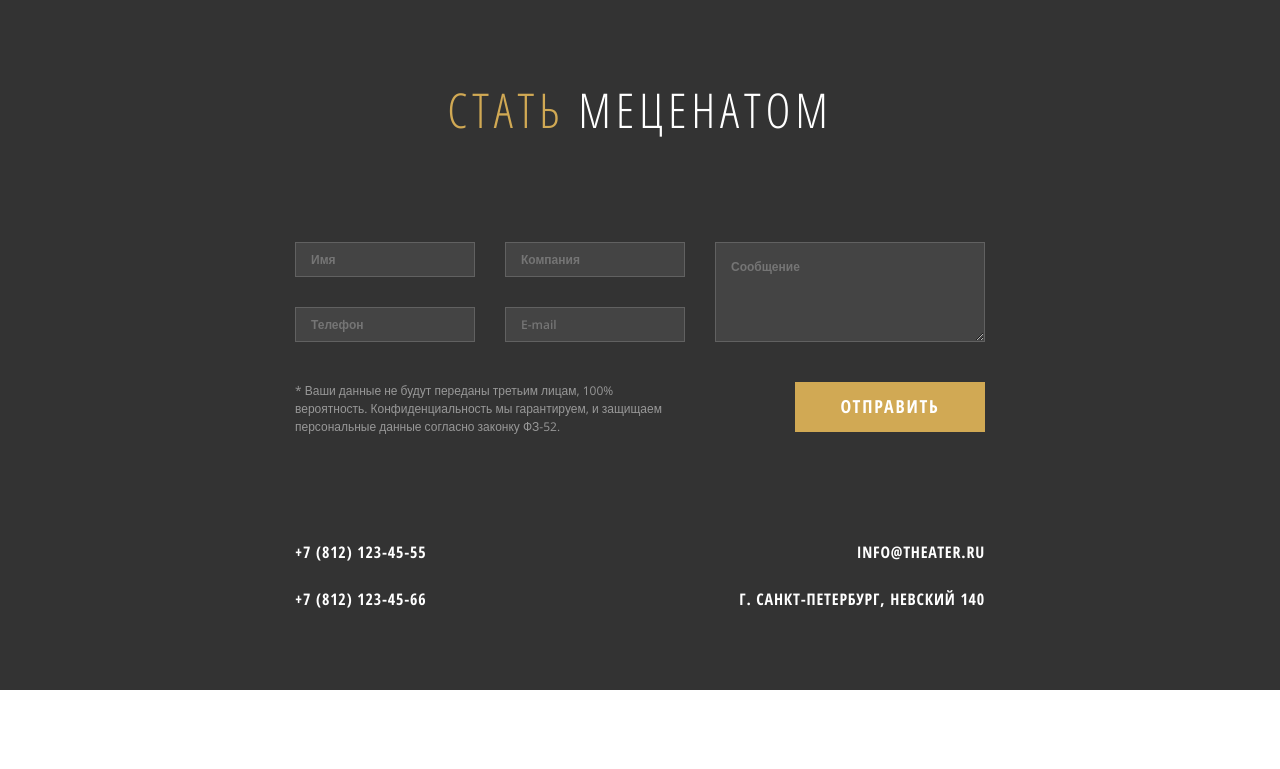
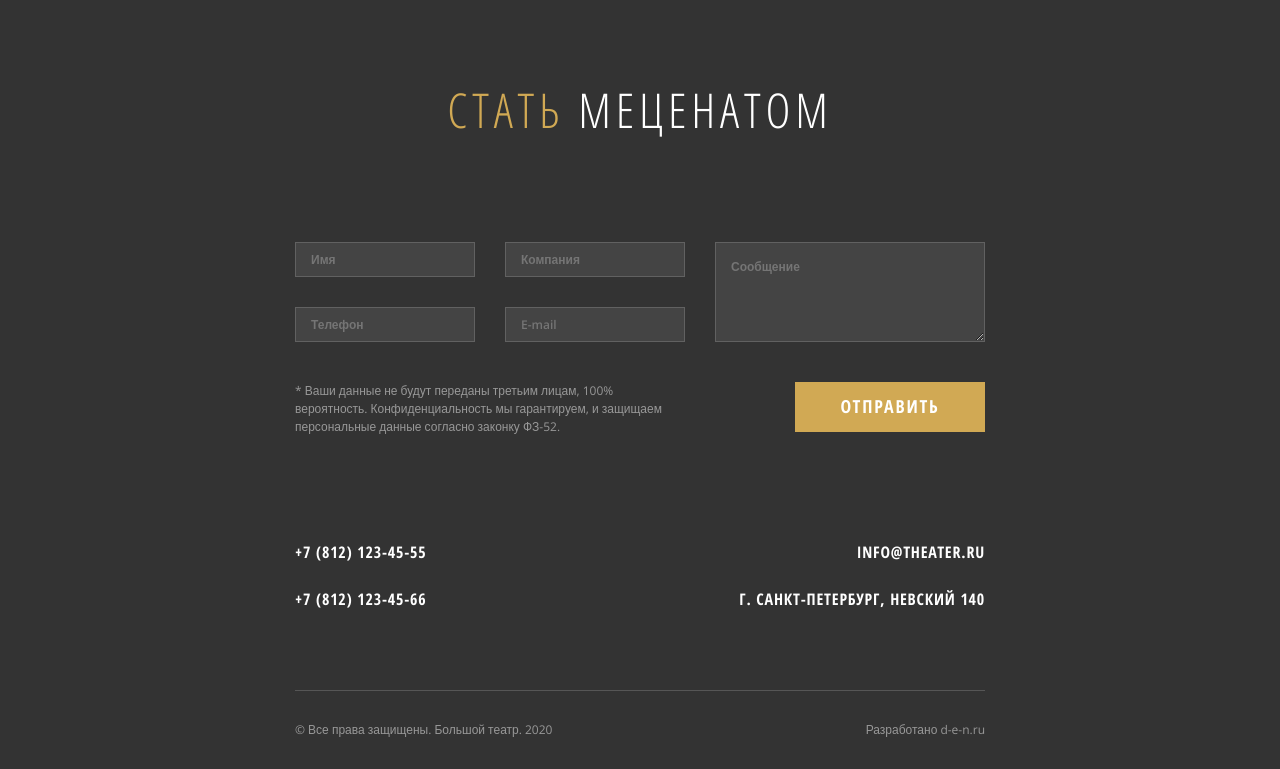
Before and after one commit to olga-volga/bolshoi_theatre, a website: page src/index.html in a window 1280 px wide. Shown: the part 3868-4637 px from the top of the page. Before the commit the page ends 4558 px from the top, so only its background shows below. Drawn offline with nearby package versions, Linux system fonts and the light colour scheme; files that its build step writes are made by us from their sources; files whose address does not match are found by name.

Commit message:
create & stylize footer section

```diff
--- a/src/index.html
+++ b/src/index.html
@@ -249,6 +249,14 @@
 				</div>
 			</div>
 		</section>
+		<footer class="footer">
+			<div class="container">
+				<div class="footer__body">
+					<p class="footer__rights">&copy; Все права защищены. Большой театр. 2020</p>
+					<p class="footer__design">Разработано d-e-n.ru</p>
+				</div>
+			</div>
+		</footer>
 	</div>
 	<script src="script.js"></script>
 </body>
--- a/src/scss/media/_media.scss
+++ b/src/scss/media/_media.scss
@@ -7,3 +7,4 @@
 @import '_media_award.scss';
 @import '_media_partners.scss';
 @import '_media_contact.scss';
+@import '_media_footer.scss';
--- /dev/null
+++ b/src/scss/media/_media_footer.scss
@@ -0,0 +1,7 @@
+.footer {
+	@media (max-width: $md4) {
+		&__body {
+			display: block;
+		}
+	}
+}
--- /dev/null
+++ b/src/scss/sections/_footer.scss
@@ -0,0 +1,21 @@
+.footer {
+	padding-bottom: 30px;
+
+	&__body {
+		display: flex;
+		justify-content: space-between;
+		border-top: 1px solid #565656;
+		padding-top: 30px;
+	}
+	&__rights,
+	&__design {
+		font-family: $font-additional;
+		font-style: normal;
+		font-weight: normal;
+		font-size: 12px;
+		line-height: 150%;
+		/* identical to box height, or 18px */
+		color: $input;
+	}
+	&__design {}
+}
--- a/src/scss/style.scss
+++ b/src/scss/style.scss
@@ -20,5 +20,6 @@
 @import 'sections/_award.scss';
 @import 'sections/_partners.scss';
 @import 'sections/_contact.scss';
+@import 'sections/_footer.scss';
 
 @import 'media/_media.scss';
```
Also changed, not shown: dist/index.html, dist/style.min.css.
